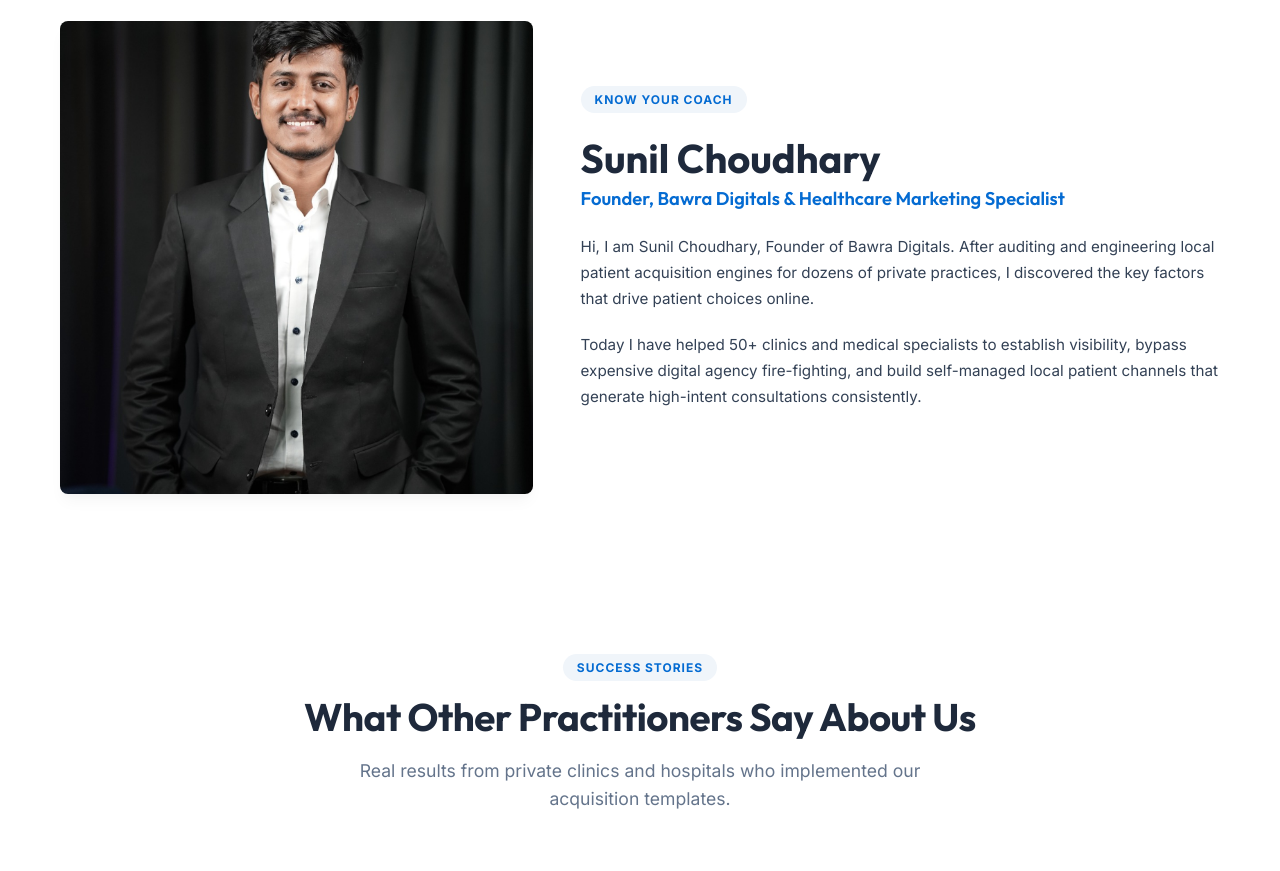
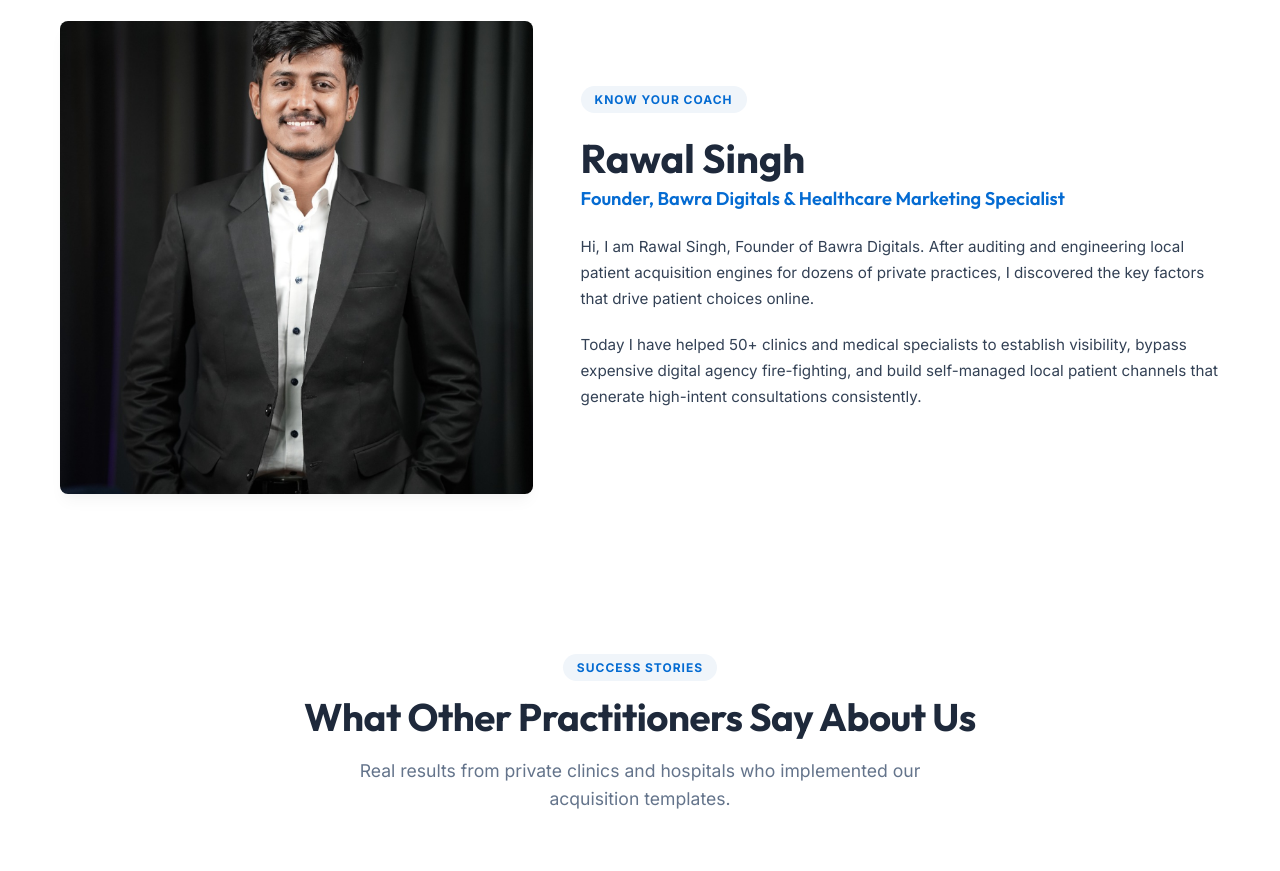
Before and after one commit to sunilchoudhary3575-lang/webinar-landing, a website built with Vite: page index.html in a window 1280 px wide. Shown: the part 6420-7291 px from the top of the page. Built offline with nearby package versions, Linux system fonts and the light colour scheme.

Commit message:
Update coach name to Rawal Singh

```diff
--- a/index.html
+++ b/index.html
@@ -436,14 +436,14 @@
     <div class="container">
       <div class="coach-layout">
         <div class="coach-image-wrapper">
-          <img src="/assets/coach.png" alt="Sunil Choudhary - Healthcare Marketing Specialist" class="coach-image">
+          <img src="/assets/coach.png" alt="Rawal Singh - Healthcare Marketing Specialist" class="coach-image">
         </div>
         <div class="coach-details">
           <span class="section-badge">KNOW YOUR COACH</span>
-          <h2 class="coach-name">Sunil Choudhary</h2>
+          <h2 class="coach-name">Rawal Singh</h2>
           <h3 class="coach-title">Founder, Bawra Digitals & Healthcare Marketing Specialist</h3>
           <p class="coach-bio">
-            Hi, I am Sunil Choudhary, Founder of Bawra Digitals. After auditing and engineering local patient acquisition engines for dozens of private practices, I discovered the key factors that drive patient choices online.
+            Hi, I am Rawal Singh, Founder of Bawra Digitals. After auditing and engineering local patient acquisition engines for dozens of private practices, I discovered the key factors that drive patient choices online.
           </p>
           <p class="coach-bio">
             Today I have helped 50+ clinics and medical specialists to establish visibility, bypass expensive digital agency fire-fighting, and build self-managed local patient channels that generate high-intent consultations consistently.
```
